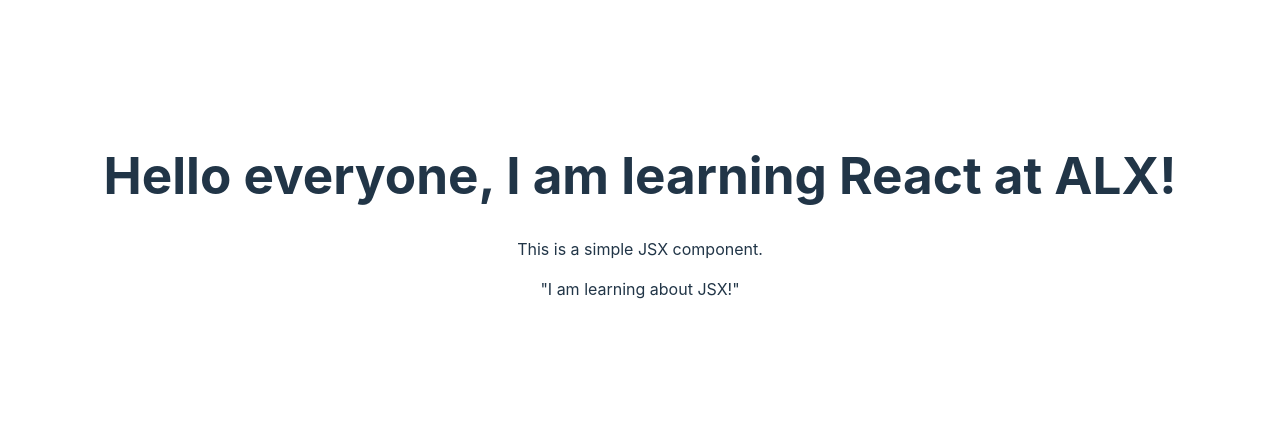
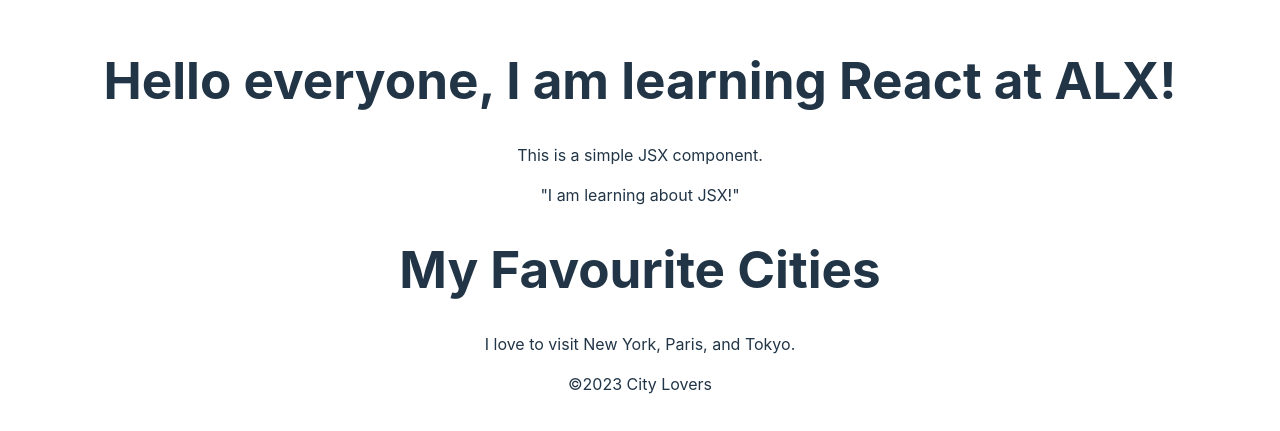
Before and after one commit to ernestkeitharthur/alx-fe-reactjs, a React (Vite) app in the folder alx-react-app/: page / in a window 1280 px wide. Shown: the part 185-616 px from the top of the page. Built offline with nearby package versions, Linux system fonts and the light colour scheme.

Commit message:
Update App.jsx

```diff
--- a/alx-react-app/src/App.jsx
+++ b/alx-react-app/src/App.jsx
@@ -3,6 +3,9 @@
 import viteLogo from '/public/vite.svg'
 import './App.css'
 import WelcomeMessage from '/src/components/WelcomeMessage'
+import Header from '/src/components/Header'
+import MainContent from '/src/components/MainContent'
+import Footer from '/src/components/Footer'
 
 function App() {
   const [count, setCount] = useState(0)
@@ -10,7 +13,9 @@
   return (
     <>
     <WelcomeMessage />
-
+    <Header />
+    <MainContent />
+    <Footer />
     </>
   )
 }
```
